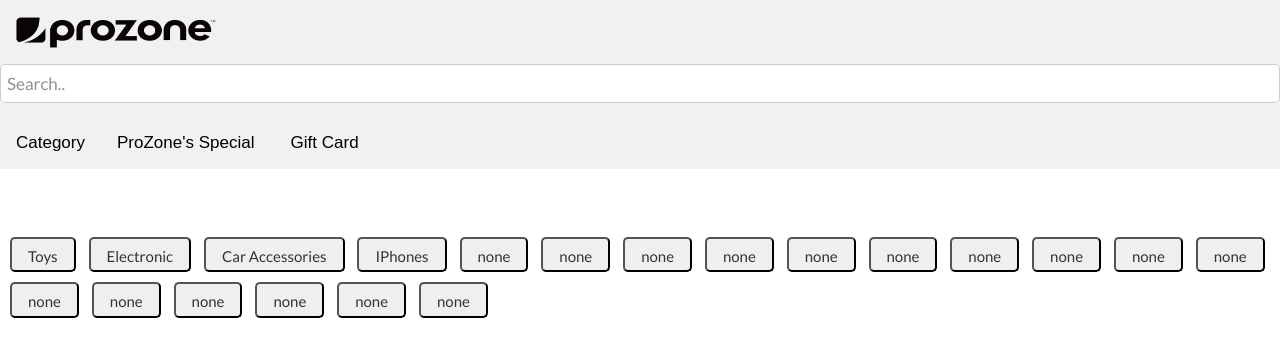
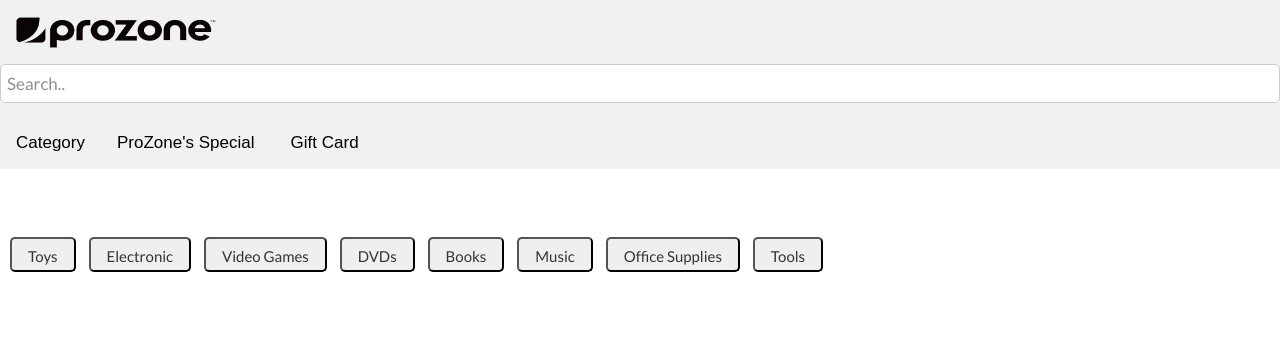
Before and after one commit to jmata188/CIS485, a PHP site: page /category.php in a window 1280 px wide. Shown: the top 357 px of the page. Run offline with PHP 8.4, Linux system fonts and the light colour scheme.

Commit message:
Update category.php
Added other categories

```diff
--- a/category.php
+++ b/category.php
@@ -5,8 +5,13 @@ include('Menu.php');
 <div class="categorys_page">
 <a href="toys.php"><button>Toys</button></a>
 <a href="electronic.php"><button>Electronic</button></a>
-<a href=""><button>Car Accessories</button></a>
-<a href=""><button>IPhones</button></a>
+<a href="videoGame.php"><button>Video Games</button></a>
+<a href="dvds.php"><button>DVDs</button></a>
+<a href="books.php"><button>Books</button></a>
+<a href="music.php"><button>Music</button></a>
+<a href="officeSupplies.php"><button>Office Supplies</button></a>
+<a href="tools.php"><button>Tools</button></a>
+<!--
 <a href=""><button>none</button></a>
 <a href=""><button>none</button></a>
 <a href=""><button>none</button></a>
@@ -19,9 +24,6 @@ include('Menu.php');
 <a href=""><button>none</button></a>
 <a href=""><button>none</button></a>
 <a href=""><button>none</button></a>
-<a href=""><button>none</button></a>
-<a href=""><button>none</button></a>
-<a href=""><button>none</button></a>
-<a href=""><button>none</button></a>
+-->
 
 </div>
```
